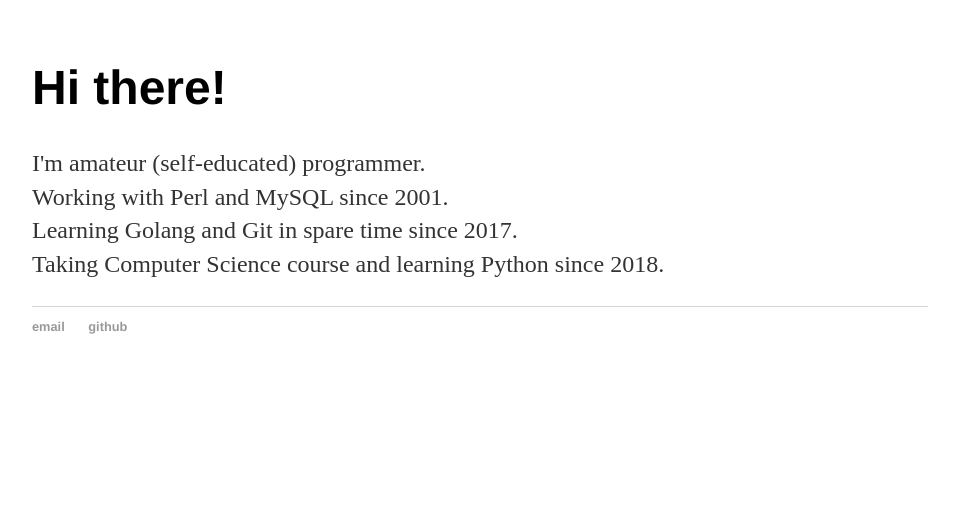
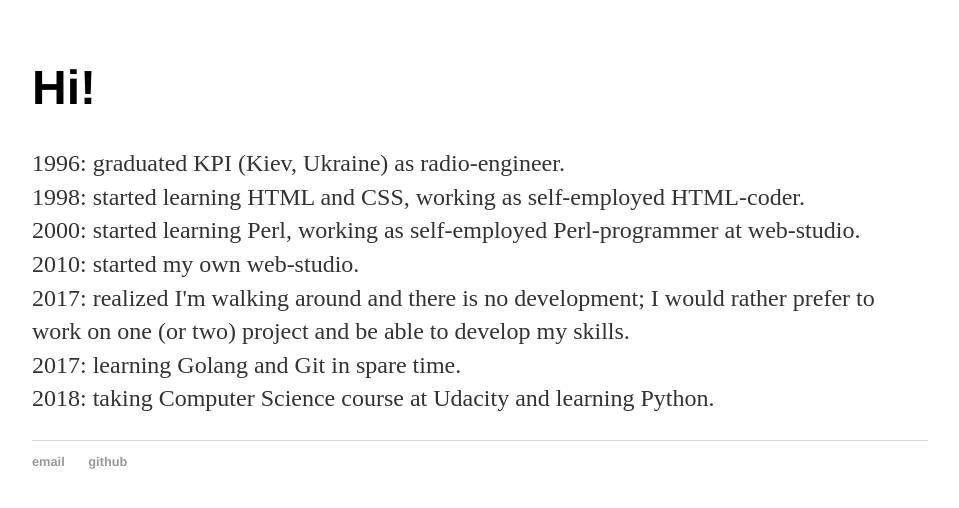
Before and after one commit to aa153/aa153.github.io, a Jekyll site: the page built from index.html, in a window 1280 px wide. Shown: the top 508 px of the page, without its empty margins (160-1119 px from the left). Built offline with Jekyll 4.4.1, drawn with Linux system fonts in a browser that asks for light colours.

Commit message:
Update index.html

```diff
--- a/index.html
+++ b/index.html
@@ -1,13 +1,16 @@
 ---
 layout: default
-title: AG github page
+title: agrinevich
 ---
 	<div class="blurb">
-	<h1>Hi there!</h1>
+	<h1>Hi!</h1>
 	<p>
-		I'm amateur (self-educated) programmer.<br>
-		Working with Perl and MySQL since 2001.<br>
-		Learning Golang and Git in spare time since 2017.<br>
-		Taking Computer Science course and learning Python since 2018.
+		1996: graduated KPI (Kiev, Ukraine) as radio-engineer.<br>
+		1998: started learning HTML and CSS, working as self-employed HTML-coder.<br>
+		2000: started learning Perl, working as self-employed Perl-programmer at web-studio.<br>
+		2010: started my own web-studio.<br>
+		2017: realized I'm walking around and there is no development; I would rather prefer to work on one (or two) project and be able to develop my skills.<br>
+		2017: learning Golang and Git in spare time.<br>
+		2018: taking Computer Science course at Udacity and learning Python.
 	</p>
 	</div><!-- /.blurb -->
```
